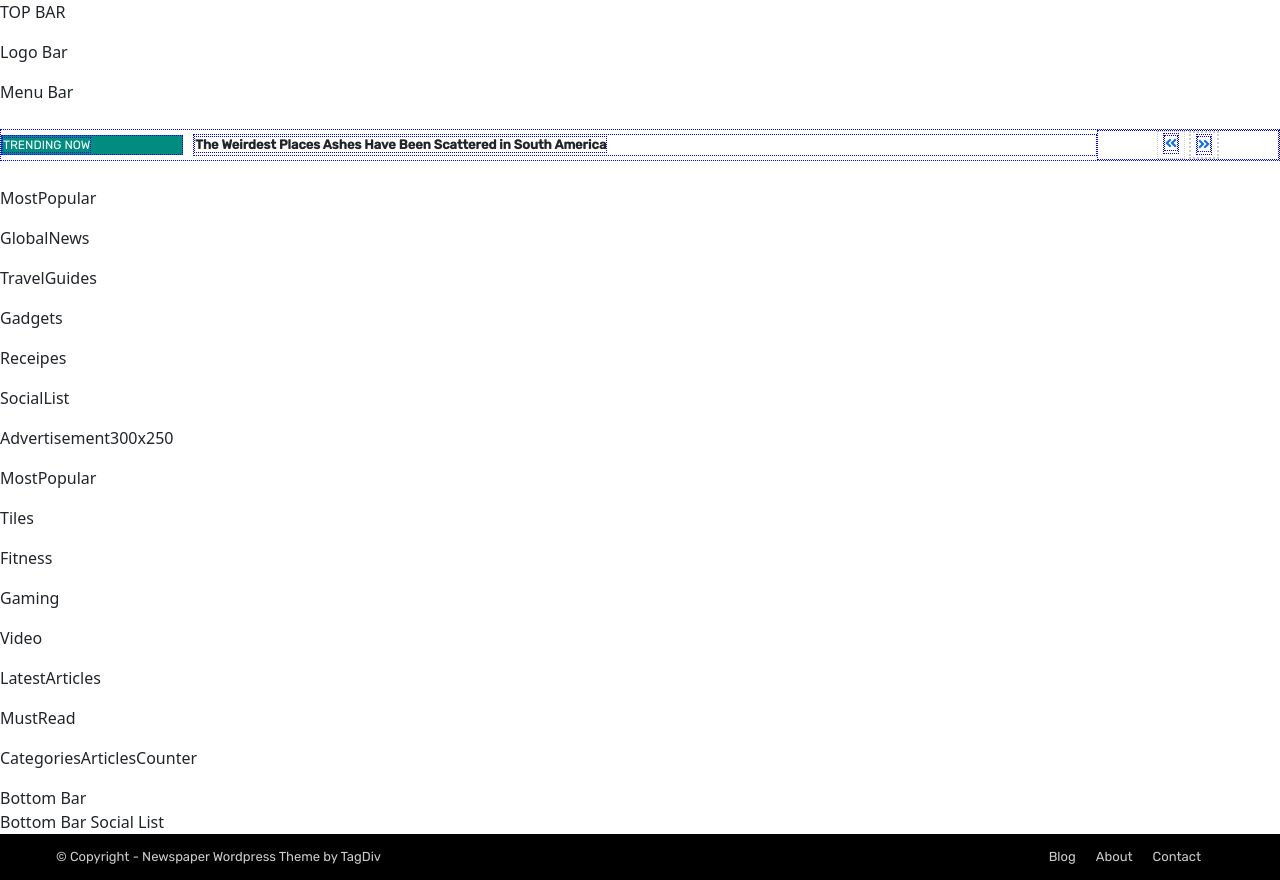
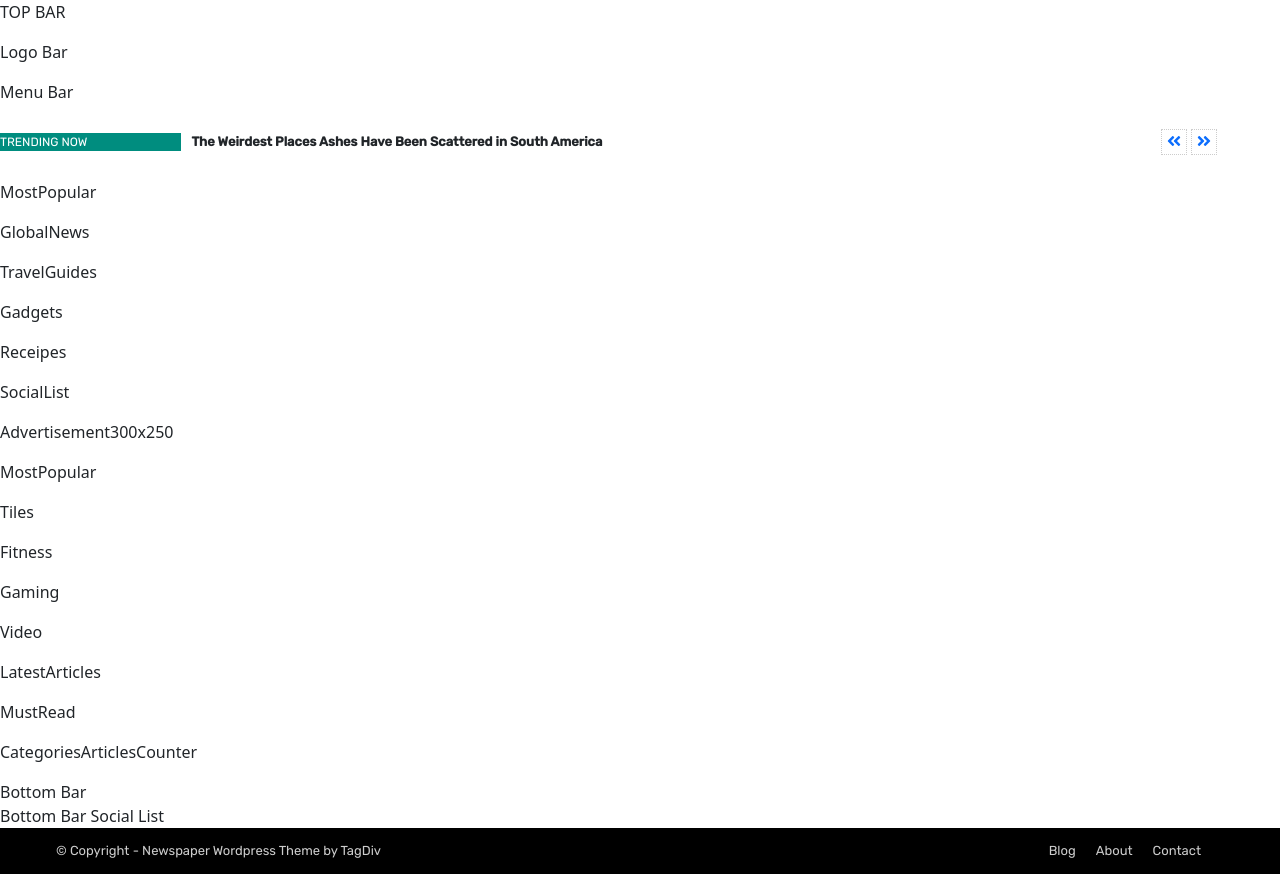
Before and after one commit to MarcNowak/Demo---Layout-Newspaper-Magazine, a React (Create React App) app: page / in a window 1280 px wide. Built offline with nearby package versions, Linux system fonts and the light colour scheme.

Commit message:
Fix Task_005_TrendingBar - arrows border modify v2

```diff
--- a/src/components/features/TrendingBar/TrendingBar.module.scss
+++ b/src/components/features/TrendingBar/TrendingBar.module.scss
@@ -1,9 +1,7 @@
 @import "../../../styles/settings.scss";
 
-
-
 .root {
-  * {border: 1px dotted blue;}
+  // * {border: 1px dotted blue;}
   font-family: $primary-font;
   margin: 25px 0 25px 0;
 
@@ -42,11 +40,9 @@
 
       .arrowNext {
         padding: 0 5px 0 5px;
-        border: 2px dotted $medium-text-color;
+        border: 1px dotted $medium-text-color;
         margin-left: 2px;
       }
     }
-
-
   }
 }
```
